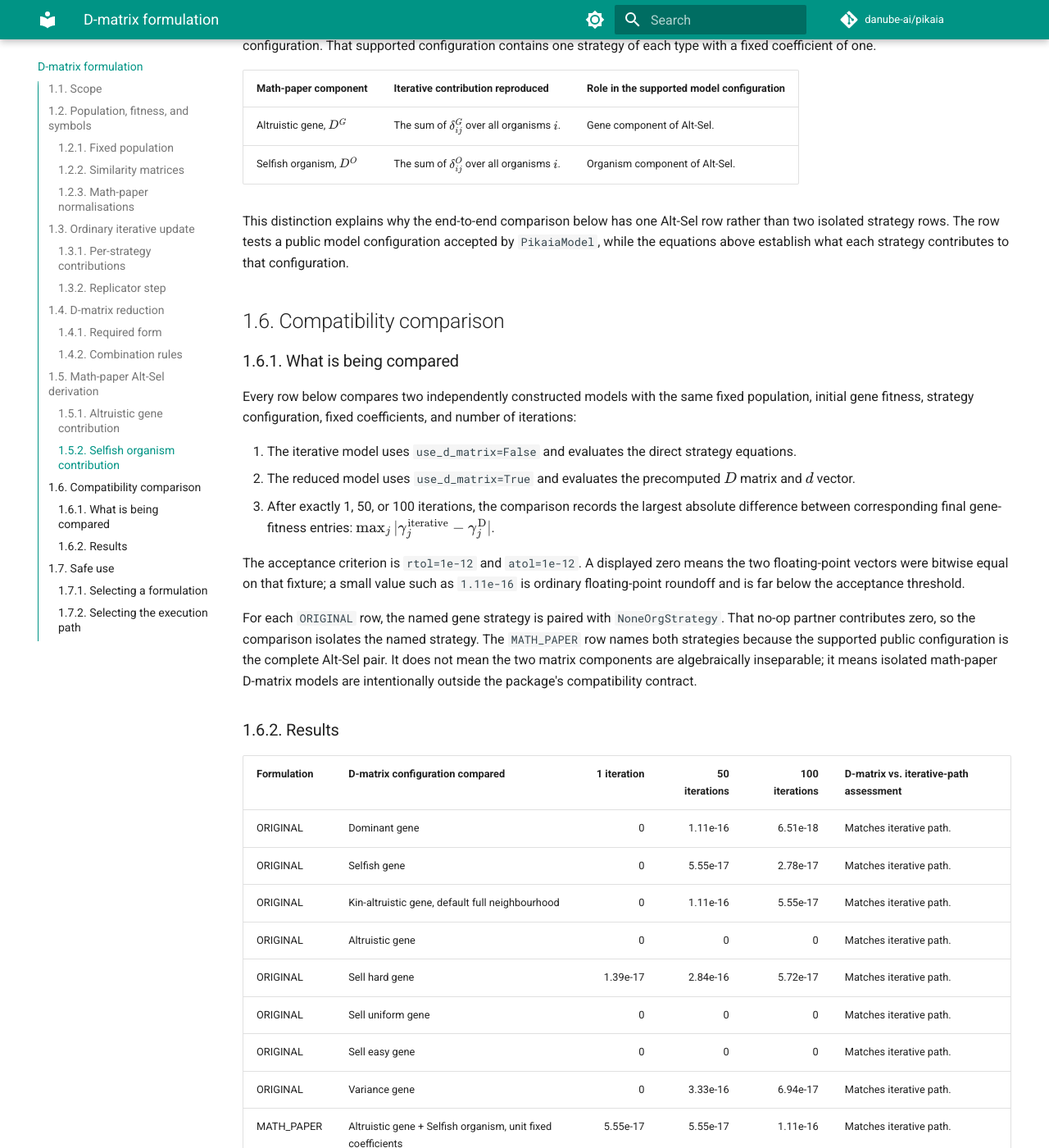
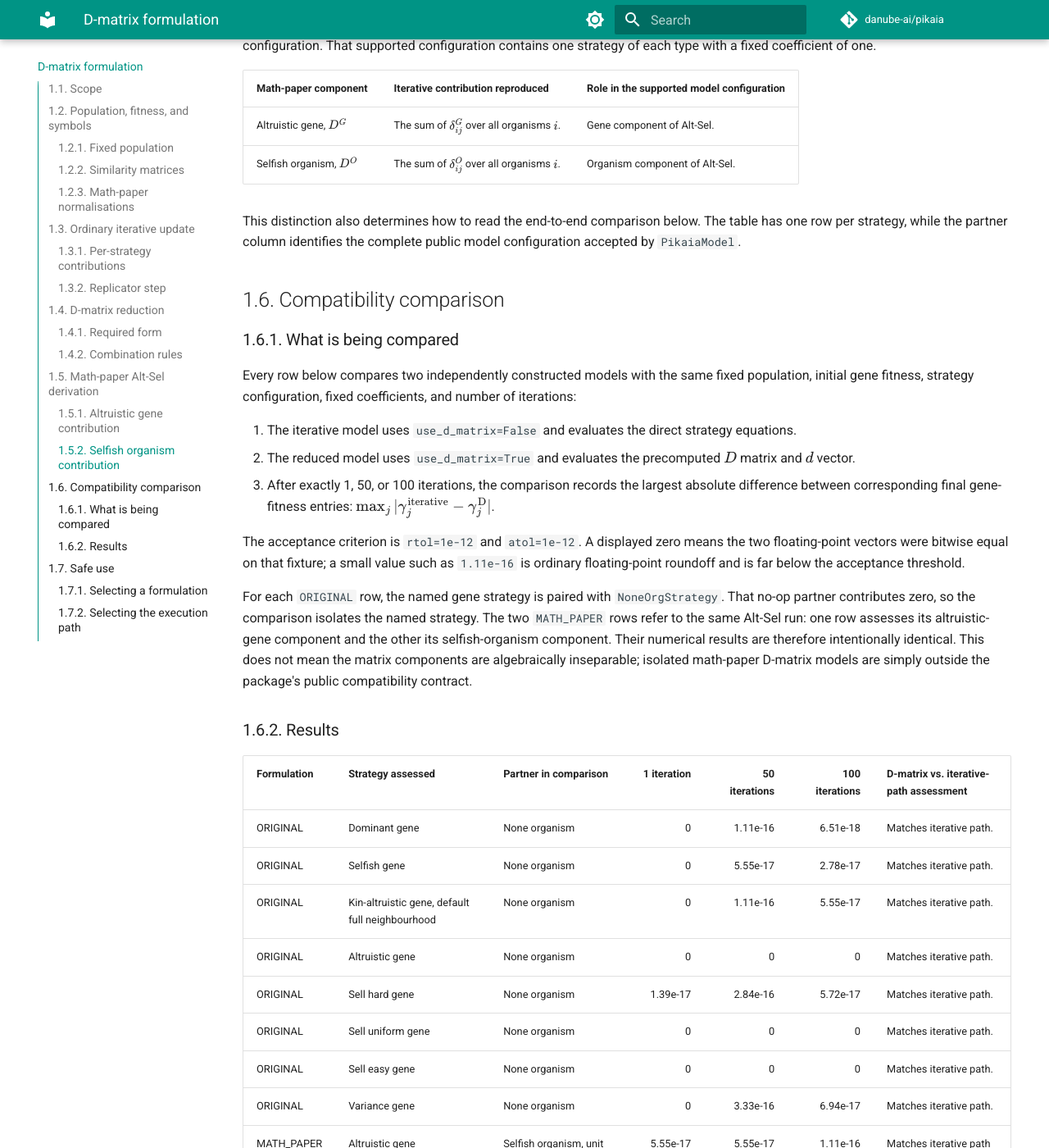
Before and after one commit to danube-ai/pikaia, an MkDocs documentation site: the page built from docs/d-matrix.md, in a window 1280 px wide and 1400 px high, scrolled down 5494 px. Shown: the whole window at 82% size. Built offline with MkDocs 1.6.1 and Material for MkDocs 9.7.7, drawn with Linux system fonts in a browser that asks for light colours; comment, search, counter and statistics services are not loaded; the version menu is left out; some of the changed text lies outside the part shown.

Commit message:
docs: clarify per-strategy D-matrix results

```diff
--- a/docs/d-matrix.md
+++ b/docs/d-matrix.md
@@ -189,10 +189,9 @@ strategy of each type with a fixed coefficient of one.
 | Altruistic gene, $D^G$ | The sum of $\delta^G_{ij}$ over all organisms $i$. | Gene component of Alt-Sel. |
 | Selfish organism, $D^O$ | The sum of $\delta^O_{ij}$ over all organisms $i$. | Organism component of Alt-Sel. |
 
-This distinction explains why the end-to-end comparison below has one Alt-Sel
-row rather than two isolated strategy rows. The row tests a public model
-configuration accepted by `PikaiaModel`, while the equations above establish
-what each strategy contributes to that configuration.
+This distinction also determines how to read the end-to-end comparison below.
+The table has one row per strategy, while the partner column identifies the
+complete public model configuration accepted by `PikaiaModel`.
 
 ## 1.6. Compatibility comparison
 
@@ -208,27 +207,29 @@ The acceptance criterion is `rtol=1e-12` and `atol=1e-12`. A displayed zero mean
 
 For each `ORIGINAL` row, the named gene strategy is paired with
 `NoneOrgStrategy`. That no-op partner contributes zero, so the comparison
-isolates the named strategy. The `MATH_PAPER` row names both strategies because
-the supported public configuration is the complete Alt-Sel pair. It does not
-mean the two matrix components are algebraically inseparable; it means isolated
-math-paper D-matrix models are intentionally outside the package's compatibility
-contract.
+isolates the named strategy. The two `MATH_PAPER` rows refer to the same Alt-Sel
+run: one row assesses its altruistic-gene component and the other its
+selfish-organism component. Their numerical results are therefore intentionally
+identical. This does not mean the matrix components are algebraically
+inseparable; isolated math-paper D-matrix models are simply outside the
+package's public compatibility contract.
 
 ### 1.6.2. Results
 
-| Formulation | D-matrix configuration compared | 1 iteration | 50 iterations | 100 iterations | D-matrix vs. iterative-path assessment |
-|---|---|---:|---:|---:|---|
-| ORIGINAL | Dominant gene | 0 | 1.11e-16 | 6.51e-18 | Matches iterative path. |
-| ORIGINAL | Selfish gene | 0 | 5.55e-17 | 2.78e-17 | Matches iterative path. |
-| ORIGINAL | Kin-altruistic gene, default full neighbourhood | 0 | 1.11e-16 | 5.55e-17 | Matches iterative path. |
-| ORIGINAL | Altruistic gene | 0 | 0 | 0 | Matches iterative path. |
-| ORIGINAL | Sell hard gene | 1.39e-17 | 2.84e-16 | 5.72e-17 | Matches iterative path. |
-| ORIGINAL | Sell uniform gene | 0 | 0 | 0 | Matches iterative path. |
-| ORIGINAL | Sell easy gene | 0 | 0 | 0 | Matches iterative path. |
-| ORIGINAL | Variance gene | 0 | 3.33e-16 | 6.94e-17 | Matches iterative path. |
-| MATH_PAPER | Altruistic gene + Selfish organism, unit fixed coefficients | 5.55e-17 | 5.55e-17 | 1.11e-16 | Matches iterative path. |
+| Formulation | Strategy assessed | Partner in comparison | 1 iteration | 50 iterations | 100 iterations | D-matrix vs. iterative-path assessment |
+|---|---|---|---:|---:|---:|---|
+| ORIGINAL | Dominant gene | None organism | 0 | 1.11e-16 | 6.51e-18 | Matches iterative path. |
+| ORIGINAL | Selfish gene | None organism | 0 | 5.55e-17 | 2.78e-17 | Matches iterative path. |
+| ORIGINAL | Kin-altruistic gene, default full neighbourhood | None organism | 0 | 1.11e-16 | 5.55e-17 | Matches iterative path. |
+| ORIGINAL | Altruistic gene | None organism | 0 | 0 | 0 | Matches iterative path. |
+| ORIGINAL | Sell hard gene | None organism | 1.39e-17 | 2.84e-16 | 5.72e-17 | Matches iterative path. |
+| ORIGINAL | Sell uniform gene | None organism | 0 | 0 | 0 | Matches iterative path. |
+| ORIGINAL | Sell easy gene | None organism | 0 | 0 | 0 | Matches iterative path. |
+| ORIGINAL | Variance gene | None organism | 0 | 3.33e-16 | 6.94e-17 | Matches iterative path. |
+| MATH_PAPER | Altruistic gene | Selfish organism, unit fixed coefficient | 5.55e-17 | 5.55e-17 | 1.11e-16 | Matches iterative path as part of Alt-Sel. |
+| MATH_PAPER | Selfish organism | Altruistic gene, unit fixed coefficient | 5.55e-17 | 5.55e-17 | 1.11e-16 | Matches iterative path as part of Alt-Sel. |
 
-The original rows use a fixed four-organism, three-gene fixture with initial $\gamma=(0.6,0.3,0.1)$. The math-paper row uses a five-organism, three-gene fixture with initial $\gamma=(0.4,0.35,0.25)$ and historical similarity scaling. The original kernels also run against three additional deterministic seven-organism, four-gene fixtures at all three iteration counts. Their largest observed discrepancy is $3.4\times10^{-16}$.
+The original rows use a fixed four-organism, three-gene fixture with initial $\gamma=(0.6,0.3,0.1)$. The two math-paper rows report the same five-organism, three-gene Alt-Sel run with initial $\gamma=(0.4,0.35,0.25)$ and historical similarity scaling. The original kernels also run against three additional deterministic seven-organism, four-gene fixtures at all three iteration counts. Their largest observed discrepancy is $3.4\times10^{-16}$.
 
 The assertions are implemented in `tests/unit/test_d_matrix_equivalence.py` and `tests/unit/test_math_paper_formulation.py`.
 
```
